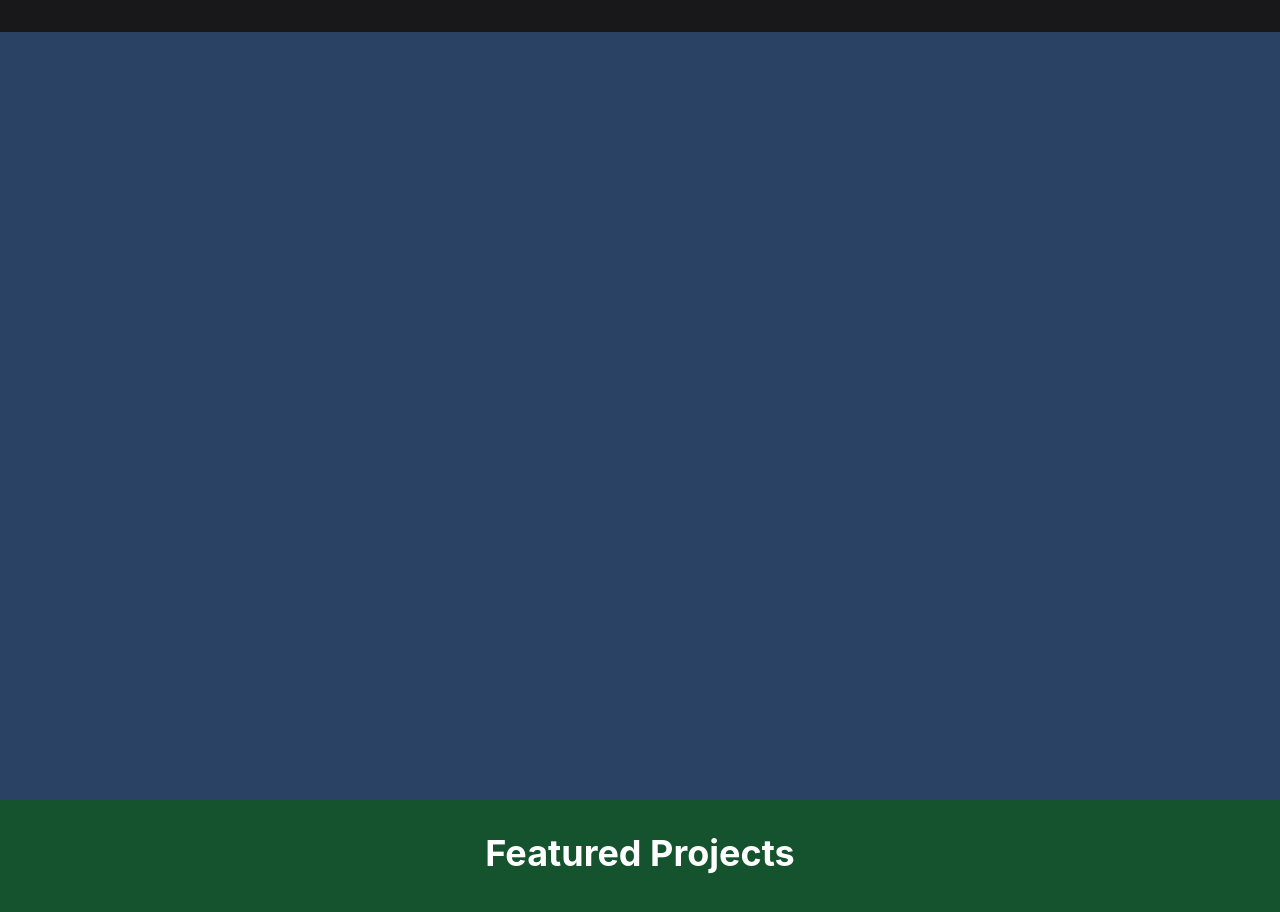
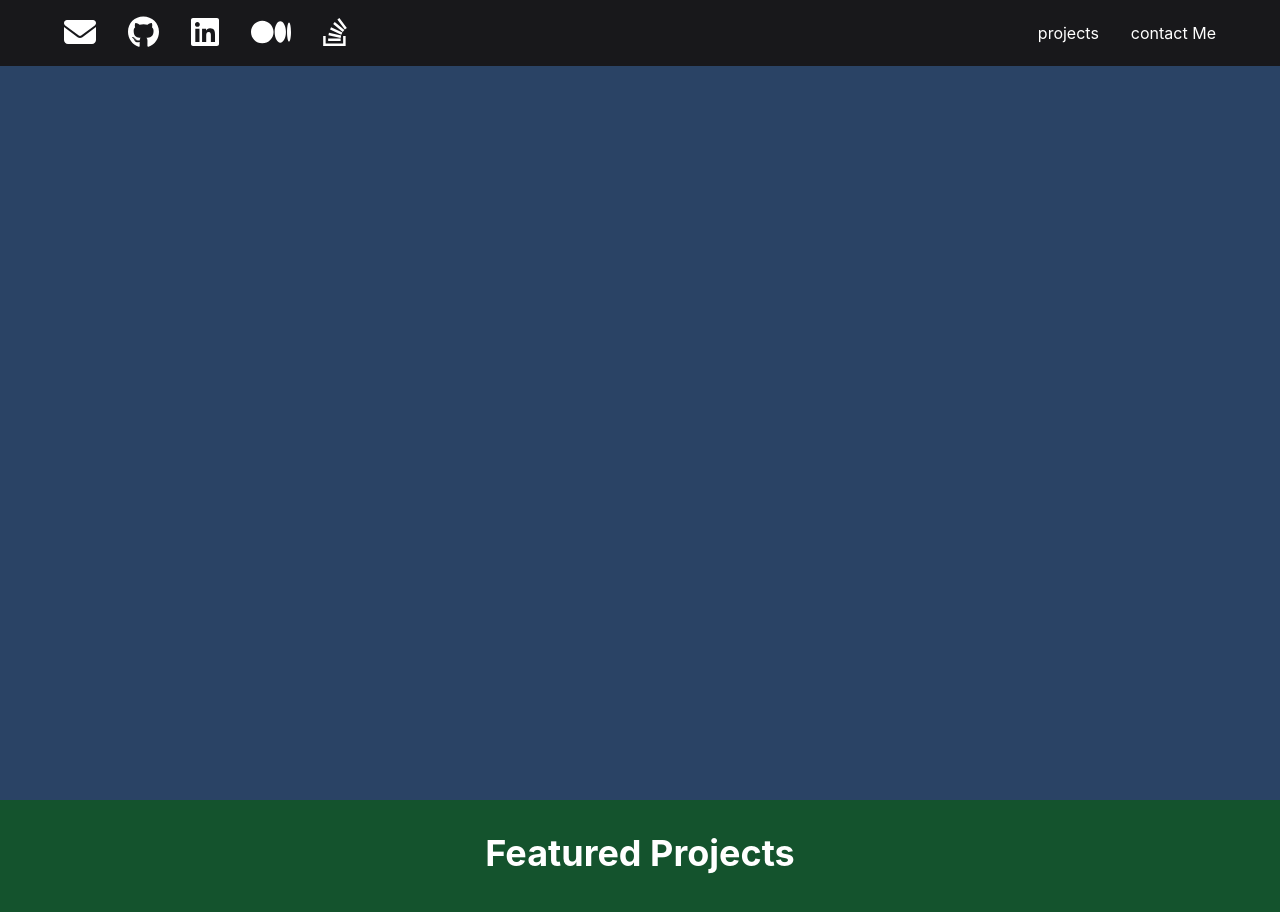
Before and after one commit to l0o0gy/advanced-react-portfolio-projects-coursera, a React (Create React App) app: page / in a window 1280 px wide. Shown: the top 912 px of the page. Built offline with nearby package versions, Linux system fonts and the light colour scheme.

Commit message:
add changes to header

```diff
--- a/src/components/Header.js
+++ b/src/components/Header.js
@@ -65,10 +65,26 @@
         >
           <nav>
             {/* Add social media links based on the `socials` data */}
+            <HStack spacing={8}>
+              {
+                socials.map((social)=>
+                <a href={social.url}
+                key={social.url}
+                >
+                  <FontAwesomeIcon icon={social.icon} size="2x"/>
+                </a>)
+              }
+            </HStack>
           </nav>
           <nav>
             <HStack spacing={8}>
               {/* Add links to Projects and Contact me section */}
+            <a href="#projects-section"
+            onClick={handleClick("projects")}
+            > projects</a>
+            <a href="#contactme-section"
+            onClick={handleClick("contactme")}
+            >contact Me</a>
             </HStack>
           </nav>
         </HStack>
```
